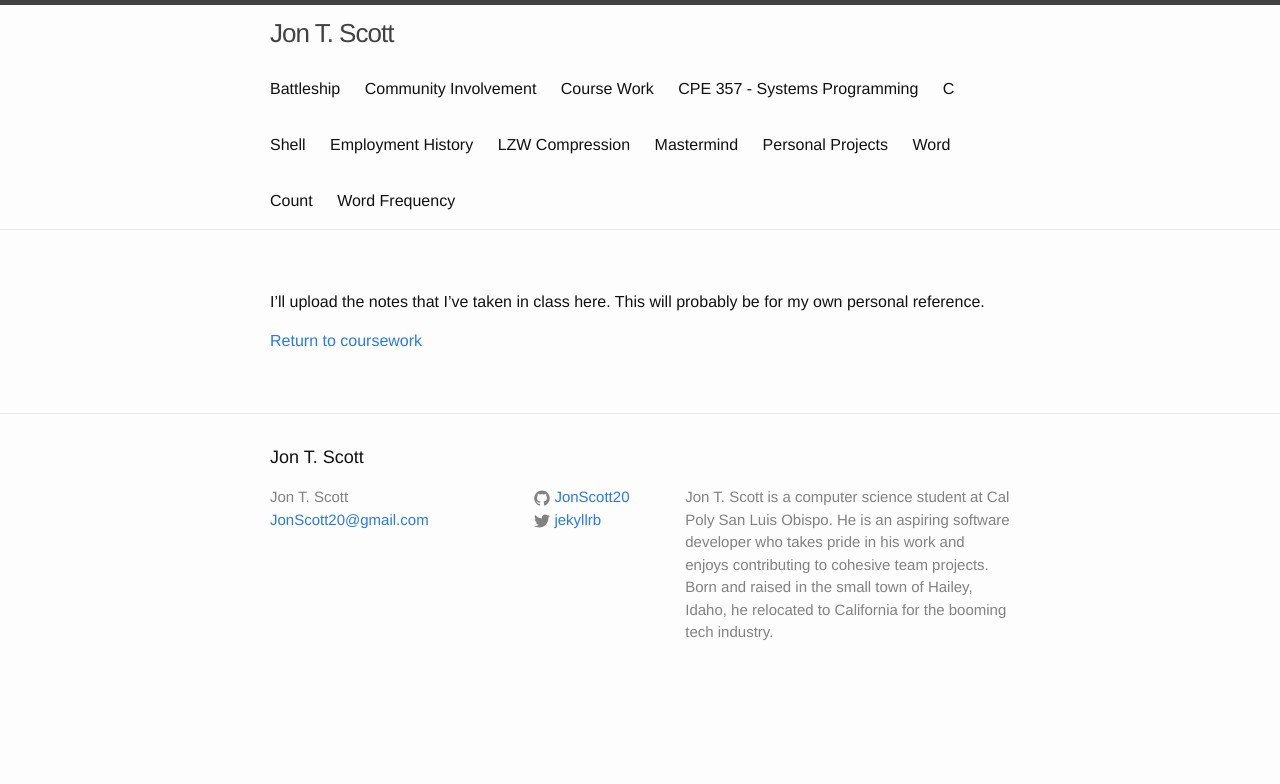
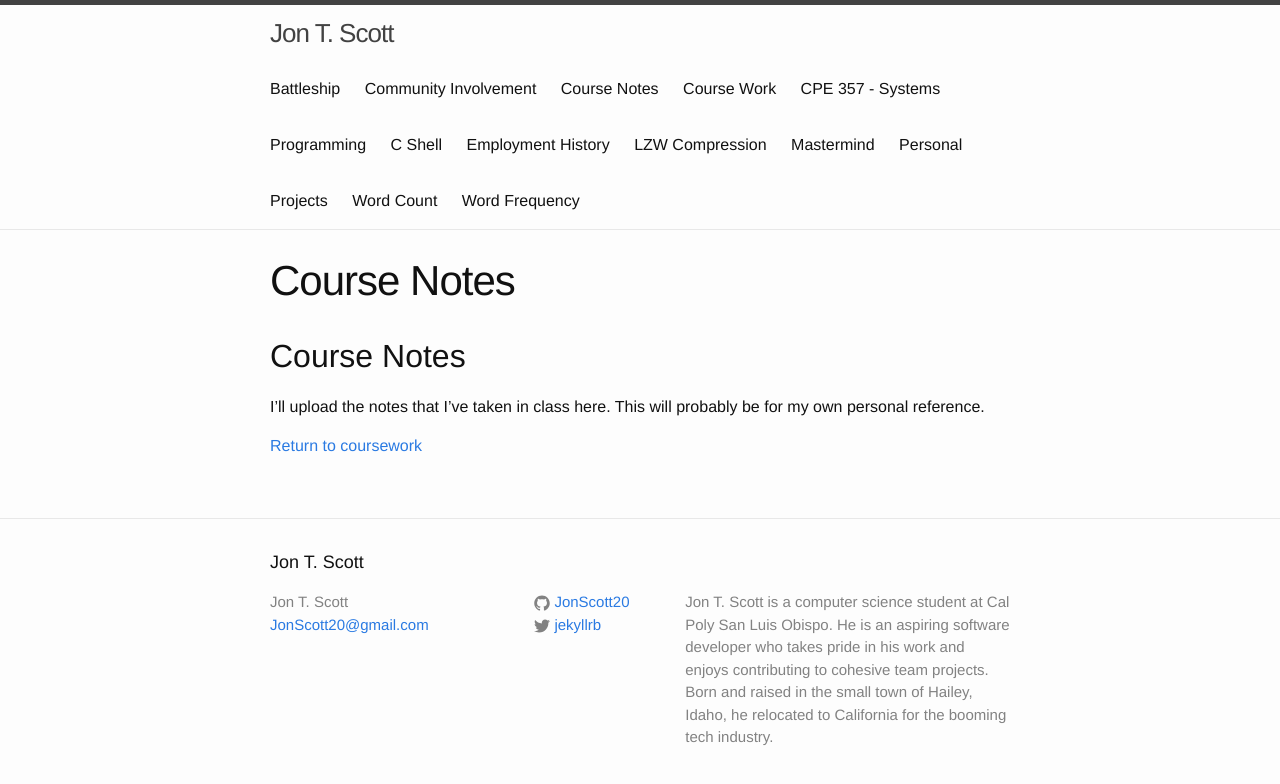
Before and after one commit to JonScott20/JonScott20.github.io, a Jekyll site: the page built from notes/course_notes.md, in a window 1280 px wide. Shown: the top 784 px of the page. Built offline with Jekyll 4.4.1, drawn with Linux system fonts in a browser that asks for light colours; our own code applies the rules of GitHub Pages for plain Markdown files.

Commit message:
Update course_notes.md

```diff
--- a/notes/course_notes.md
+++ b/notes/course_notes.md
@@ -3,6 +3,8 @@
 permalink: /course_notes/
 ---
 
+## Course Notes
+
 I'll upload the notes that I've taken in class here. This will probably be for my own personal reference.
 
 [Return to coursework](https://jonscott20.github.io/course_work/)
```
